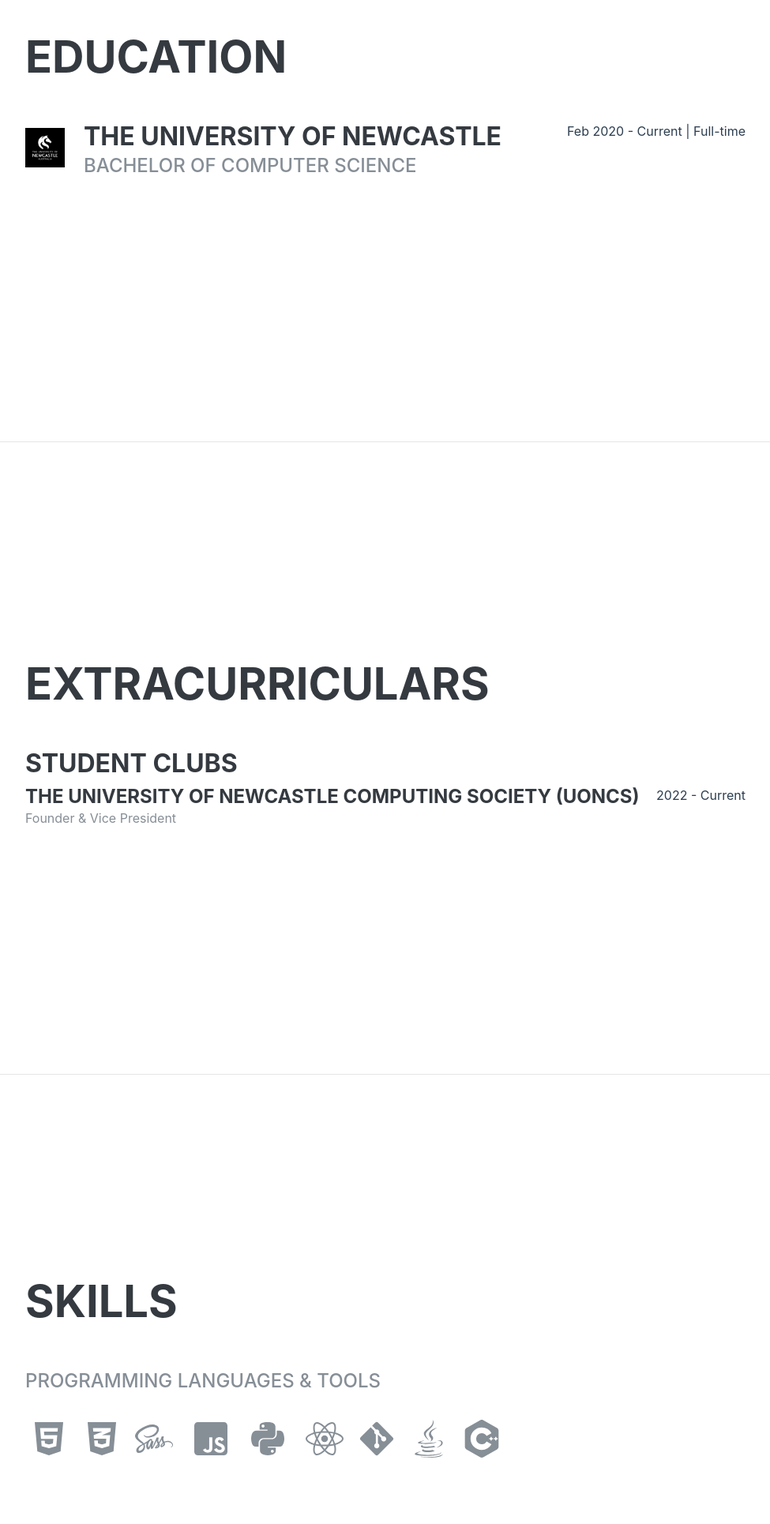
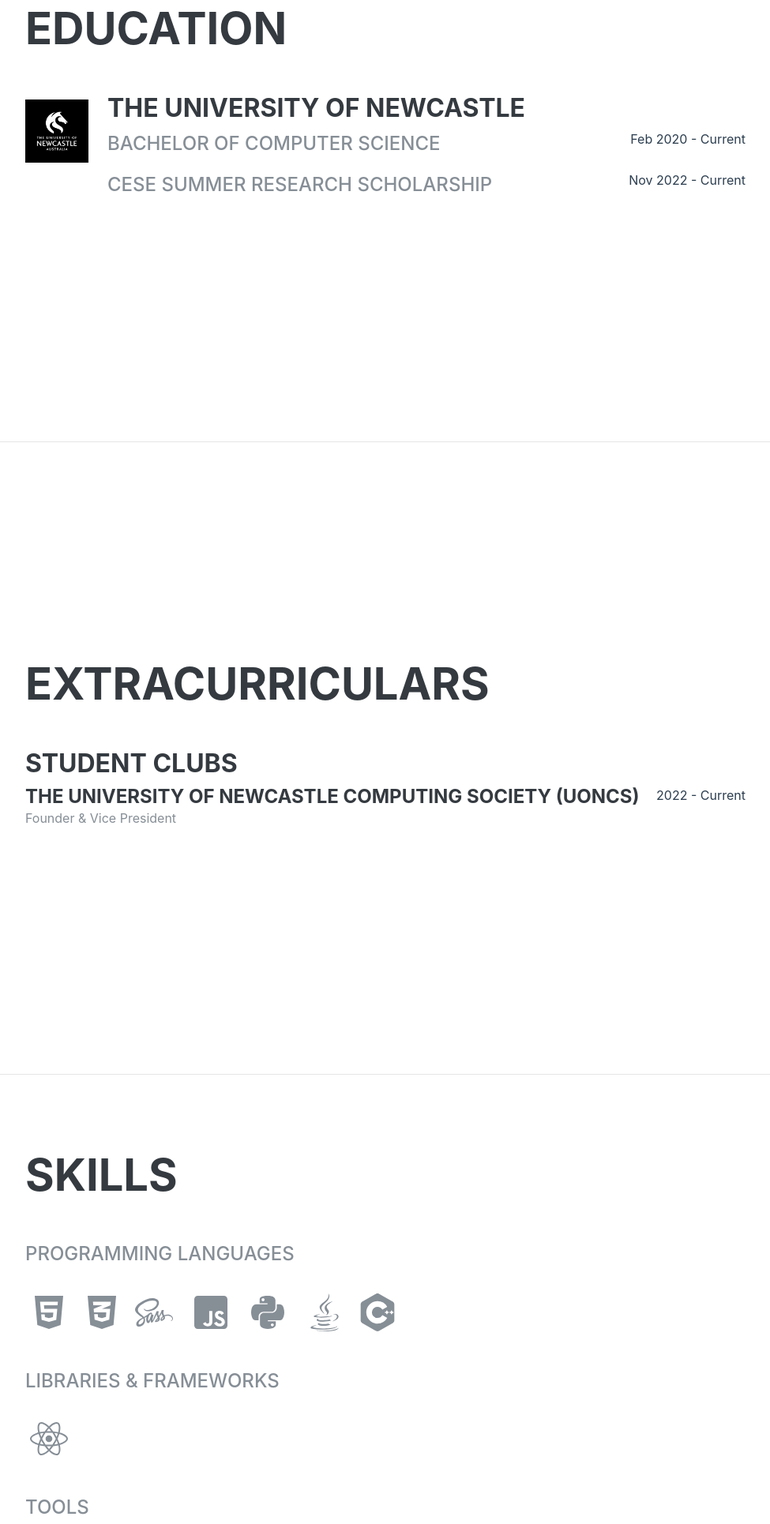
Before and after one commit to Tomrm18/portfolio-v2, a Gatsby site: page / in a window 1280 px wide. Shown: the part 1969-3899 px from the top of the page at 79% size, without its empty margins (288-1263 px from the left). Built offline with nearby package versions, Linux system fonts and the light colour scheme; Gatsby itself is replaced by a stand-in of ours; a web font is replaced by a local one.

Commit message:
merging changes from dev to main

```diff
--- a/config.js
+++ b/config.js
@@ -28,6 +28,16 @@ module.exports = {
   email: 'tmaguire2002@yahoo.com.au',
   experience: [
     {
+      company: 'Lockheed Martin',
+      role: 'Software Engineer',
+      startDate: 'November 2022',
+      endDate: 'Current',
+      priority: 'Internship',
+      tasks: [],
+      imageName: 'lockheed_martin',
+      hidden: true,
+    },
+    {
       company: 'Schenck Process',
       role: 'R&D Digital Engineer',
       startDate: 'July 2022',
@@ -39,6 +49,7 @@ module.exports = {
         'Leveraged problem solving skills while developing an application throughout its full product lifecycle.',
       ],
       imageName: 'schenck_process',
+      hidden: false,
     },
     {
       company: 'Gymetrix',
@@ -52,6 +63,7 @@ module.exports = {
         'Established secure API connections to a fully customised backend to pull and render data from.',
       ],
       imageName: 'gymetrix',
+      hidden: false,
     },
     {
       company: 'The University of Newcastle',
@@ -65,17 +77,44 @@ module.exports = {
         'Updated IT articles ensuring IT Staff can access up-to-date information in a readable and reliable way.',
       ],
       imageName: 'uon',
+      hidden: false,
     },
   ],
   education: [
     {
       school: 'The University of Newcastle',
-      degree: 'Bachelor of Computer Science',
-      startDate: 'Feb 2020',
-      endDate: 'Current',
-      priority: 'Full-time',
+      items: [
+        {
+          title: 'Bachelor of Computer Science',
+          startDate: 'Feb 2020',
+          endDate: 'Current',
+          priority: 'Full-time',
+        },
+        {
+          title: 'CESE Summer Research Scholarship',
+          startDate: 'Nov 2022',
+          endDate: 'Current',
+          priority: 'Part-time',
+        },
+      ],
       imageName: 'uon',
     },
+    // {
+    //   school: 'The University of Newcastle',
+    //   degree: 'Bachelor of Computer Science',
+    //   startDate: 'Feb 2020',
+    //   endDate: 'Current',
+    //   priority: 'Full-time',
+    //   imageName: 'uon',
+    // },
+    // {
+    //   school: 'The University of Newcastle',
+    //   degree: 'CESE Summer Research Scholarship',
+    //   startDate: 'November 2022',
+    //   endDate: 'Current',
+    //   priority: 'Part-time',
+    //   imageName: 'uon',
+    // },
   ],
   extracurriculars: {
     studentClubs: [
--- a/package.json
+++ b/package.json
@@ -2,7 +2,7 @@
   "name": "portfolio-v2",
   "version": "0.0.2",
   "scripts": {
-    "develop": "gatsby develop",
+    "dev": "gatsby develop",
     "build": "npm run clean && gatsby build",
     "deploy": "npm run clean && gatsby build --prefix-paths && gh-pages -d public",
     "serve": "npm run clean && gatsby serve",
--- a/src/assets/sass/_custom.scss
+++ b/src/assets/sass/_custom.scss
@@ -27,6 +27,7 @@
   // transform: translateY(-10px);
 }
 
+
 @keyframes fade {
   0% {
     opacity: 0;
--- a/src/components/Education.tsx
+++ b/src/components/Education.tsx
@@ -1,6 +1,5 @@
 import React from "react"
-
-import SectionItem from './SectionItem';
+import { EducationSchool } from "../components";
 import { useLogoImages } from '../hooks';
 
 type EducationProps = {
@@ -9,20 +8,18 @@ type EducationProps = {
 
 export const Education = ({ education }: EducationProps) => {
 
-
   const logoImages = useLogoImages();
 
   const renderEducation = (education) => {
 
-    return education.map((job, index) => {
-
+    return education.map((item, index) => {
+      const { school, items, imageName } = item;
       return (
-        <SectionItem
-        key={index}
-        title={job.school}
-        subtitle={job.degree}
-        rightTitle={`${job.startDate} - ${job.endDate} | ${job.priority}`}
-        imageRenderer={<img width={50} src={logoImages[job.imageName].publicURL}  alt={job.imageName} />}
+        <EducationSchool
+          key={index}
+          school={school}
+          items={items}
+          imageRenderer={<img width={80} src={logoImages[imageName].publicURL}  alt={imageName} />}
         />
       )
     })
@@ -36,7 +33,7 @@ export const Education = ({ education }: EducationProps) => {
   >
     <div className="w-100">
       <h2 className="mb-5">Education</h2>
-      {renderEducation(education)}
+        {renderEducation(education)}
     </div>
   </section>
   )
--- /dev/null
+++ b/src/components/EducationItem.tsx
@@ -0,0 +1,20 @@
+import React from "react"
+
+export const EducationItem = ( {title, subtitle, rightTitle, index} ) => {
+  return (
+      <div className="resume-content mb-3" data-testid="section-content">
+        <div className="d-flex justify-content-between">
+          <span className="subheading">{title}</span>
+          <div
+            className="resume-date text-right"
+            data-testid="section-right-title"
+          >
+            <span className="text-primary">{subtitle}</span>
+          </div>
+        </div>
+
+        {/* {description && <p className="mb-0">{description}</p>}
+        {descriptionList && renderDescriptionList(descriptionList)} */}
+      </div>
+  );
+}
--- /dev/null
+++ b/src/components/EducationSchool.tsx
@@ -0,0 +1,27 @@
+import React from "react"
+import { EducationItem } from "./";
+
+export const EducationSchool = ( {school, items, imageRenderer} ) => {
+  return (
+    <div className="resume-item d-flex mb-5 w-100">
+        {imageRenderer && (
+          <div className="resume-image d-none d-sm-block mr-4 pt-2">
+            {imageRenderer}
+          </div>
+        )}
+      <div className="resume-content w-100">
+      <h3>{school}</h3>
+      {items.map((item, index) => {
+        return (
+          <EducationItem
+          index={index}
+          title={item.title}
+          rightTitle={item.title}
+          subtitle={`${item.startDate} - ${item.endDate}`}
+          />
+        )
+      })}
+      </div>
+    </div>
+  )
+}
--- a/src/components/Experience.tsx
+++ b/src/components/Experience.tsx
@@ -18,6 +18,8 @@ export const Experience = ({ experience }: ExperienceProps) => {
     return experience.map((job, index) => {
 
       return (
+          job.hidden ?
+          null :
           <SectionItem
           key={index}
           title={job.role}
--- a/src/components/Sidebar.tsx
+++ b/src/components/Sidebar.tsx
@@ -7,18 +7,20 @@ import { Scroll } from './Scroll';
 
 type tabItem = {
   content: string;
-  href: string
+  href: string;
+  hidden: boolean;
 }
 
 export const Sidebar = () => {
 
   const tabItems: tabItem[] = [
-    { content: 'About', href: 'about' },
-    { content: 'Experience', href: 'experience' },
-    { content: 'Education', href: 'education' },
-    { content: "Extracurriculars", href: "extracurriculars" },
-    { content: 'Skills', href: 'skills' },
-    { content: "Interests", href: "interests" }
+    { content: 'Blog', href: 'https://blog.tomrm.dev/', hidden: true },
+    { content: 'About', href: 'about', hidden: false  },
+    { content: 'Experience', href: 'experience', hidden: false },
+    { content: 'Education', href: 'education', hidden: false },
+    { content: "Extracurriculars", href: "extracurriculars", hidden: false },
+    { content: 'Skills', href: 'skills', hidden: false },
+    { content: "Interests", href: "interests", hidden: false }
   ]
 
   const [tabs, setTabs] = useState(tabItems);
@@ -65,8 +67,21 @@ export const Sidebar = () => {
           className="navbar-nav"
         >
           {tabs.map((tab, i) => {
-            const { href, content } = tab;
+            const { href, content, hidden } = tab;
+
+            if (hidden) {
+              return null;
+            }
+
             return (
+              content == "Blog" ? (
+                <li className="nav-item" key={i}>
+                  <a className="nav-link" target="_blank" href={href}>
+                    <span className="d-none d-lg-block">{content}</span>
+                  </a>
+                </li>
+              ) :
+               (
                 <li className="nav-item" key={href}>
                   <Scroll type="id" element={href}>
                     <a className="nav-link" href={`#${href}`}>
@@ -74,7 +89,9 @@ export const Sidebar = () => {
                     </a>
                   </Scroll>
                 </li>
-            );
+              )
+            )
+
           })}
         </Scrollspy>
       </div>
--- /dev/null
+++ b/src/components/SkillCategory.tsx
@@ -0,0 +1,30 @@
+import React from "react";
+import { SkillIcon } from "./";
+
+export const SkillCategory = ({ category }) => {
+
+  const renderSkills = (skills) => {
+    return skills.map((Skill, index) => {
+
+      return (
+          <SkillIcon
+            key={index}
+            skill={() => <Skill.logo />}
+            name={Skill.name}
+          />
+        )
+      })
+  }
+
+  return (
+    <div className="d-flex flex-column">
+      <div className="subheading mb-3">
+        {category.category}
+      </div>
+
+      <div className="d-flex">
+        {renderSkills(category.skills)}
+      </div>
+    </div>
+  )
+}
--- a/src/components/Skills.tsx
+++ b/src/components/Skills.tsx
@@ -1,33 +1,36 @@
 import React, { useState } from "react"
-import { SkillIcon } from "./SkillIcon"
-import { FaHtml5, FaCss3Alt, FaGitAlt, FaJsSquare, FaReact, FaPython, FaJava, FaSass } from 'react-icons/fa';
-import { SiTypescript, SiCplusplus } from 'react-icons/si';
+import { SkillCategory } from "../components"
+import { FaHtml5, FaCss3Alt, FaGitAlt, FaJsSquare, FaReact, FaPython, FaJava, FaSass,  } from 'react-icons/fa';
+import { SiCplusplus, SiCmake, SiMongodb } from 'react-icons/si';
+import { AiOutlineConsoleSql } from 'react-icons/ai';
 
 export const Skills = () => {
 
   const skills = [
+    { category: "Programming Languages", skills: [
       { name: "html", logo: FaHtml5 },
-    { name: "css", logo: FaCss3Alt},
+      { name: "css", logo: FaCss3Alt },
       { name: "sass", logo: FaSass},
       { name: "javascript", logo: FaJsSquare },
       { name: "python", logo: FaPython },
-    { name: "react", logo: FaReact },
-    { name: "git", logo: FaGitAlt },
       { name: "java", logo: FaJava },
       { name: "c++", logo: SiCplusplus },
+    ]},
+    { category: "Libraries & Frameworks", skills: [
+      { name: "react", logo: FaReact },
+    ]},
+    { category: "Tools", skills: [
+      { name: "git", logo: FaGitAlt },
+      { name: "cmake", logo: SiCmake },
+      { name: "mongodb", logo: SiMongodb },
+      { name: "sql", logo: AiOutlineConsoleSql },
+    ]},
   ]
 
 
   const renderSkills = (skills) => {
-    return skills.map((Skill, index) => {
-
-      return (
-        <SkillIcon
-          key={index}
-          skill={() => <Skill.logo />}
-          name={Skill.name}
-        />
-      )
+    return skills.map((category, index) => {
+      return <SkillCategory key={index} category={category} />
     })
   }
 
@@ -39,12 +42,9 @@ export const Skills = () => {
     <div className="w-100">
       <h2 className="mb-5">Skills</h2>
 
-      <div className="subheading mb-3">
-        Programming Languages &amp; Tools
-      </div>
       <ul className="list-inline dev-icons">
 
-        <li className="list-inline-item skill-items">
+        <li className="list-inline-item skill-items d-flex flex-column">
           {renderSkills(skills)}
         </li>
 
--- a/src/components/index.ts
+++ b/src/components/index.ts
@@ -4,6 +4,8 @@ export * from './Sidebar';
 
 export * from './About';
 export * from './Education';
+export * from './EducationItem';
+export * from './EducationSchool';
 export * from './Experience';
 export * from './Extracurriculars';
 export * from './Skills';
@@ -11,3 +13,4 @@ export * from './Interests';
 
 export * from './SectionItem';
 export * from './SkillIcon';
+export * from './SkillCategory';
```
Also changed, not shown: src/assets/images/lockheed_martin.png (added), src/assets/images/quarry_mining.png (added), src/components/About.tsx (line endings or trailing spaces). Lines whose indentation alone changed are shown as unchanged.
